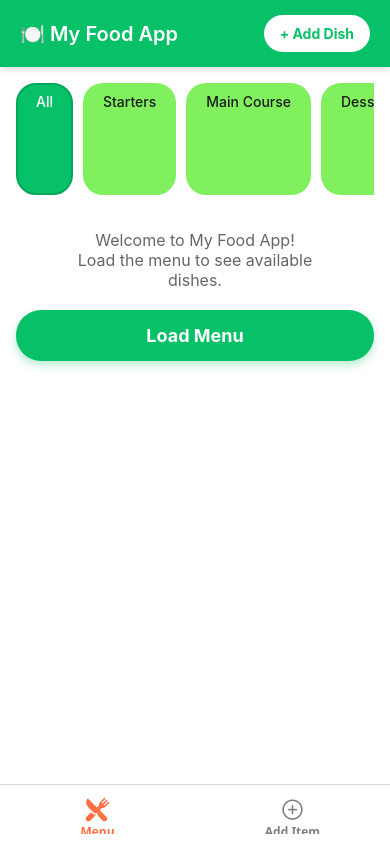
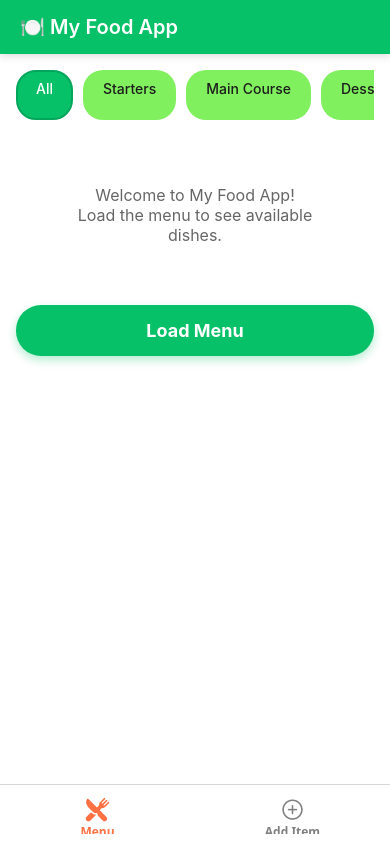
Before and after one commit to VCCT-MAST5112-2025-G1/ST10486244_MenuApp_Part2, a React Native app: screen /Home in a window 390 px wide. Built offline with nearby package versions, Linux system fonts and the light colour scheme.

Commit message:
filter button fexpansion changed and extra add button disabled

```diff
--- a/src/screens/AddMenuItemScreen.tsx
+++ b/src/screens/AddMenuItemScreen.tsx
@@ -11,12 +11,10 @@ import { styles } from '../styles/Styles';
 const AddMenuItemScreen: React.FC = () => {
   const navigation = useNavigation();
   const { addMenuItem } = useMenu();
+const handleAddItem = (newItem: Omit<MenuItem, 'id'>) => {
 
-  const handleAddItem = (newItem: Omit<MenuItem, 'id'>) => {
     addMenuItem(newItem);
-
-    // Navigate back to home screen after adding
-    navigation.navigate('Home' as never);
+    navigation.goBack();
   };
 
   const handleCancel = () => {
--- a/src/screens/HomeScreen.tsx
+++ b/src/screens/HomeScreen.tsx
@@ -156,7 +156,7 @@ const HomeScreen: React.FC = () => {
   };
 
 const handleAddItem = () => {
-    navigation.navigate('AddMenuItem' as never);
+    navigation.navigate('AddItem' as never);
   };
 
   const filteredItems = useMemo(() => {
@@ -203,19 +203,20 @@ const handleAddItem = () => {
       {/* Header */}
       <View style={styles.header}>
         <Text style={styles.headerTitle}>🍽️ My Food App</Text>
-        <TouchableOpacity style={styles.headerButton} onPress={handleAddItem}>
+       {/* DISABLED: Top right Add Dish button - using bottom tab instead */}
+        {/* <TouchableOpacity style={styles.headerButton} onPress={handleAddItem}>
           <Text style={styles.headerButtonText}>+ Add Dish</Text>
-        </TouchableOpacity>
+        </TouchableOpacity> */}
       </View>
 
       <ScrollView style={styles.contentContainer} showsVerticalScrollIndicator={false}>
         {/* Filter Bar */}
-        <ScrollView
-          horizontal
-          showsHorizontalScrollIndicator={false}
-          style={styles.filterBar}
-          contentContainerStyle={{ paddingRight: 10 }}
-        >
+        <View style={styles.filterBarContainer}>
+          <ScrollView
+            horizontal
+            showsHorizontalScrollIndicator={false}
+            contentContainerStyle={{ paddingRight: 10 }}
+          >
           {filterOptions.map((option) => (
             <TouchableOpacity
               key={option.key}
@@ -236,7 +237,7 @@ const handleAddItem = () => {
             </TouchableOpacity>
           ))}
         </ScrollView>
-
+        </View>
         {/* Counter */}
         {isLoaded && (
           <View style={styles.counter}>
--- a/src/styles/Styles.ts
+++ b/src/styles/Styles.ts
@@ -74,9 +74,12 @@ export const styles = StyleSheet.create({
   },
 
   // Filter bar styles
+ filterBarContainer: {
+    height: 50,
+    marginBottom: 15,
+  },
   filterBar: {
     flexDirection: 'row',
-    marginBottom: 15,
     paddingBottom: 5,
   },
   filterButton: {
```
Also changed, not shown: App.tsx (line endings or trailing spaces).
